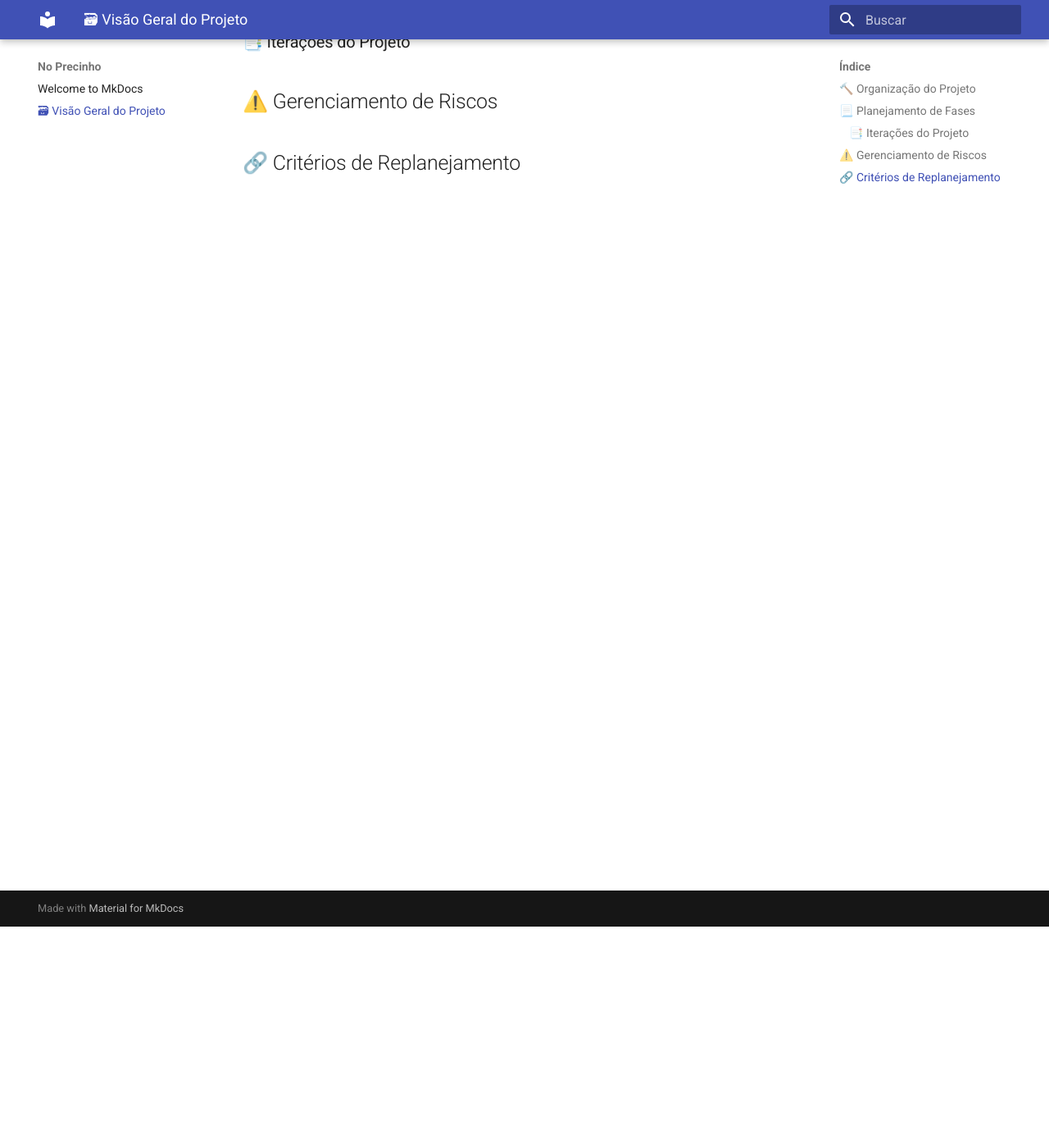
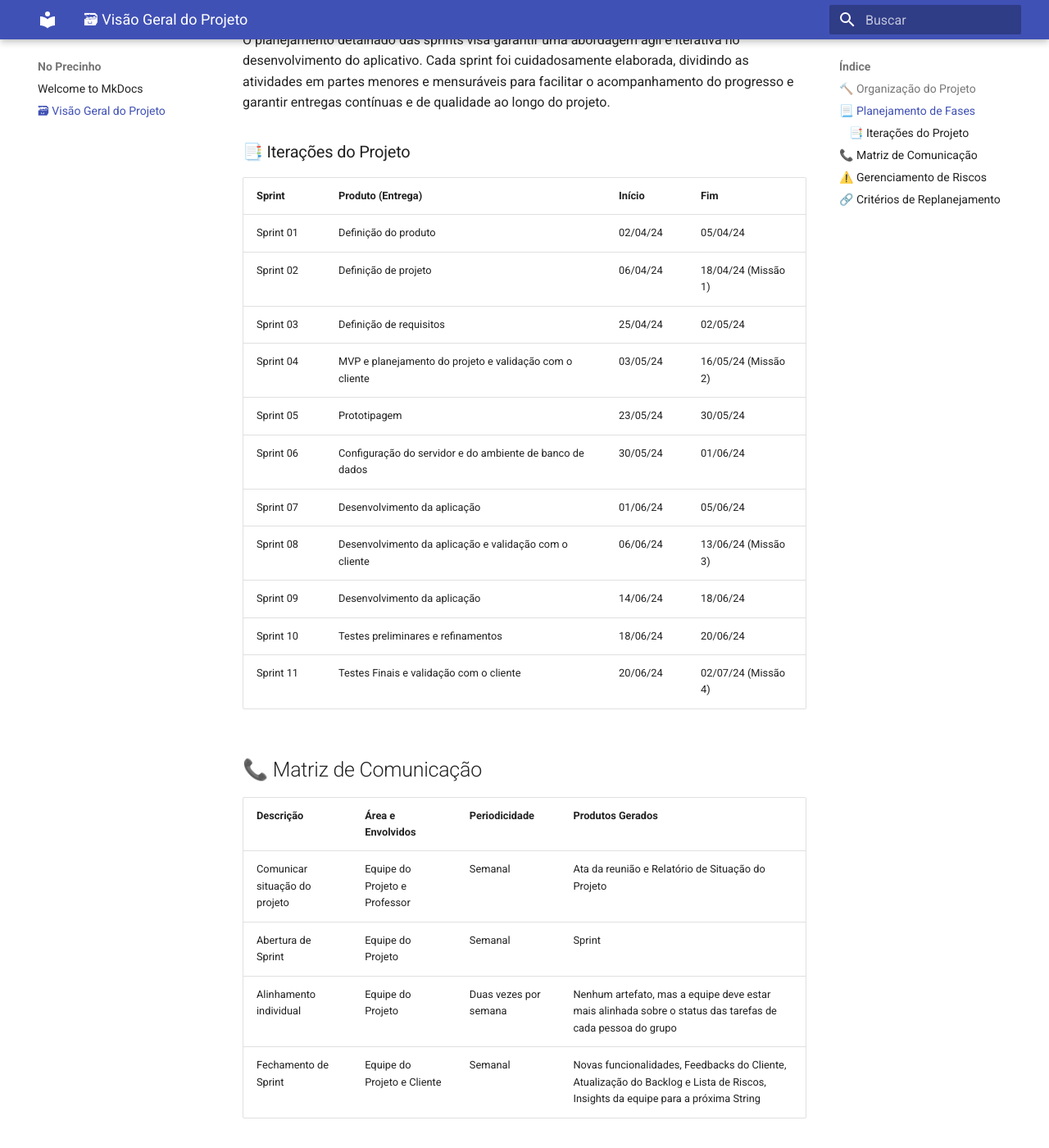
Before and after one commit to mdsreq-fga-unb/2024.1-No-Precinho, an MkDocs documentation site: the page built from docs/docs/visao-geral.md, in a window 1280 px wide and 1400 px high, scrolled down 270 px. Shown: the whole window at 82% size. Built offline with MkDocs 1.6.1 and Material for MkDocs 9.7.7, drawn with Linux system fonts in a browser that asks for light colours.

Commit message:
docs(visao-geral): add phase planning and communication matrix sections

```diff
--- a/docs/docs/visao-geral.md
+++ b/docs/docs/visao-geral.md
@@ -4,7 +4,36 @@
 
 ## 📃 Planejamento de Fases
 
+O planejamento detalhado das sprints visa garantir uma abordagem ágil e
+iterativa no desenvolvimento do aplicativo. Cada sprint foi cuidadosamente
+elaborada, dividindo as atividades em partes menores e mensuráveis para
+facilitar o acompanhamento do progresso e garantir entregas contínuas e de
+qualidade ao longo do projeto.
+
 ### 📑 Iterações do Projeto
+
+| Sprint    | Produto (Entrega)                                        | Início   | Fim                 |
+| --------- | -------------------------------------------------------- | -------- | ------------------- |
+| Sprint 01 | Definição do produto                                     | 02/04/24 | 05/04/24            |
+| Sprint 02 | Definição de projeto                                     | 06/04/24 | 18/04/24 (Missão 1) |
+| Sprint 03 | Definição de requisitos                                  | 25/04/24 | 02/05/24            |
+| Sprint 04 | MVP e planejamento do projeto e validação com o cliente  | 03/05/24 | 16/05/24 (Missão 2) |
+| Sprint 05 | Prototipagem                                             | 23/05/24 | 30/05/24            |
+| Sprint 06 | Configuração do servidor e do ambiente de banco de dados | 30/05/24 | 01/06/24            |
+| Sprint 07 | Desenvolvimento da aplicação                             | 01/06/24 | 05/06/24            |
+| Sprint 08 | Desenvolvimento da aplicação e validação com o cliente   | 06/06/24 | 13/06/24 (Missão 3) |
+| Sprint 09 | Desenvolvimento da aplicação                             | 14/06/24 | 18/06/24            |
+| Sprint 10 | Testes preliminares e refinamentos                       | 18/06/24 | 20/06/24            |
+| Sprint 11 | Testes Finais e validação com o cliente                  | 20/06/24 | 02/07/24 (Missão 4) |
+
+## 📞 Matriz de Comunicação
+
+| Descrição                     | Área e Envolvidos             | Periodicidade         | Produtos Gerados                                                                                                                 |
+| ----------------------------- | ----------------------------- | --------------------- | -------------------------------------------------------------------------------------------------------------------------------- |
+| Comunicar situação do projeto | Equipe do Projeto e Professor | Semanal               | Ata da reunião e Relatório de Situação do Projeto                                                                                |
+| Abertura de Sprint            | Equipe do Projeto             | Semanal               | Sprint                                                                                                                           |
+| Alinhamento individual        | Equipe do Projeto             | Duas vezes por semana | Nenhum artefato, mas a equipe deve estar mais alinhada sobre o status das tarefas de cada pessoa do grupo                        |
+| Fechamento de Sprint          | Equipe do Projeto e Cliente   | Semanal               | Novas funcionalidades, Feedbacks do Cliente, Atualização do Backlog e Lista de Riscos, Insights da equipe para a próxima String  |
 
 ## ⚠️ Gerenciamento de Riscos
 
```
